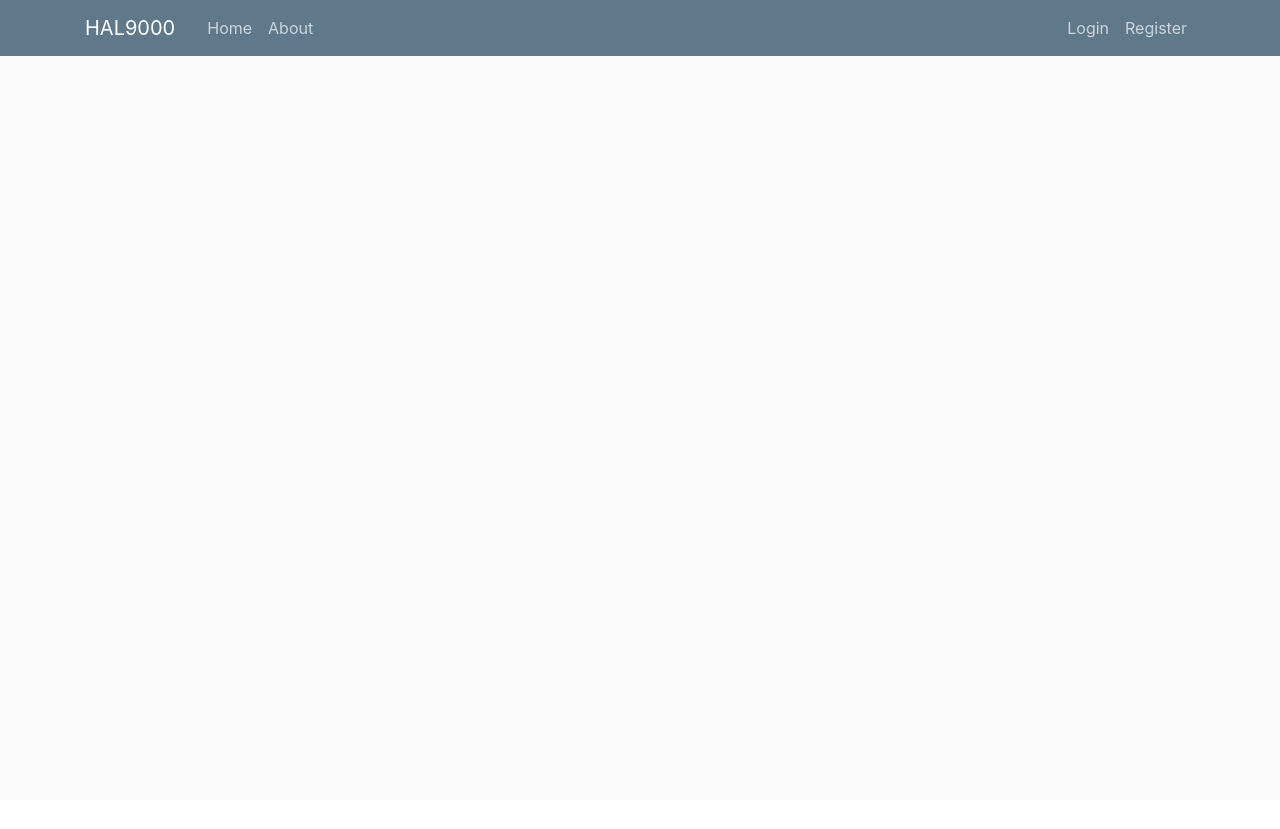
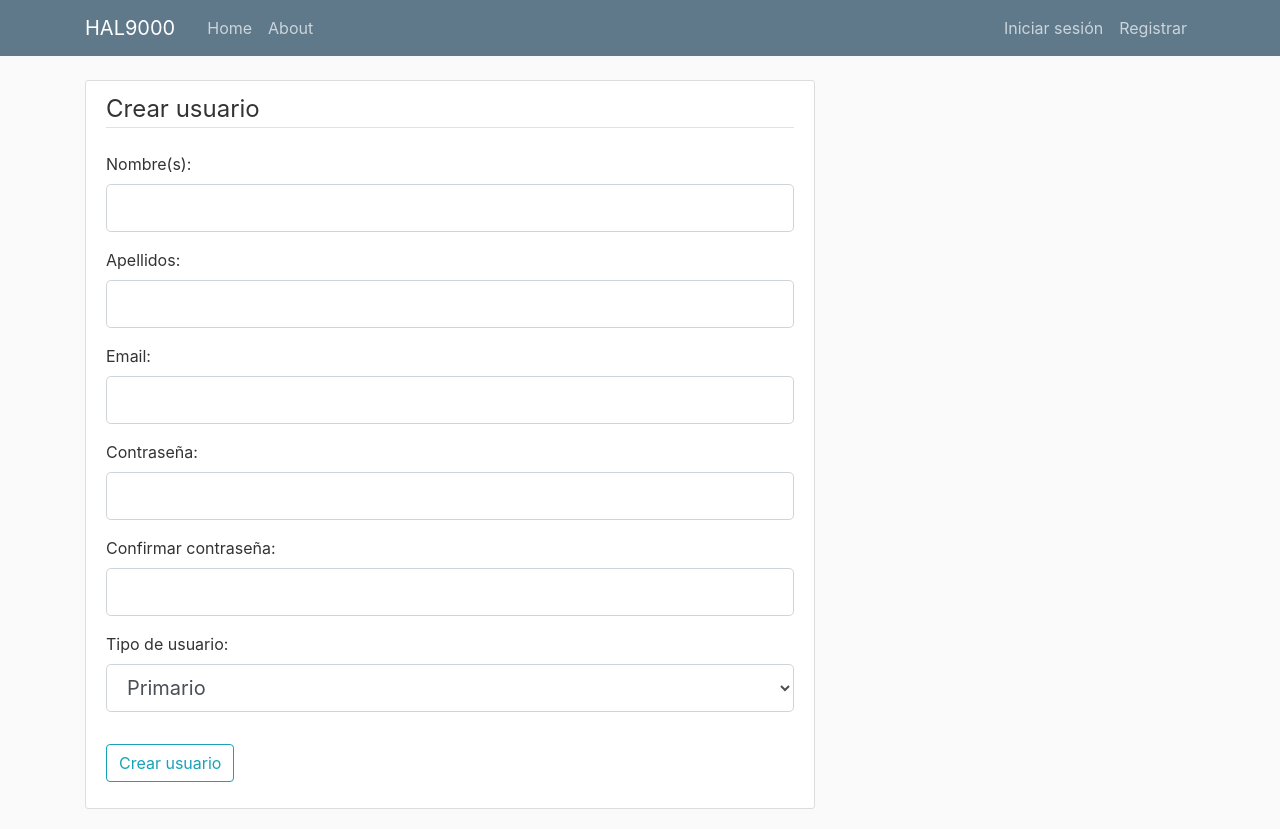
Before and after one commit to adolfojara10/tesis-bot-backend, a Flask app: page /registrarUsuario in a window 1280 px wide. Before the commit the page ends 56 px from the top, so only its background shows below. Run offline with Flask 2, Linux system fonts and the light colour scheme; some libraries are stand-ins or nearby versions.

Commit message:
registrarUsuario.html funcional

```diff
--- a/bot_backend.py
+++ b/bot_backend.py
@@ -1,4 +1,4 @@
-from flask import Flask, render_template
+from flask import Flask, render_template, flash, redirect, url_for
 from forms import RegistrateMainUserForm, LoginForm, RegistrateSubUserForm, RegistrateCameraForm, RegistrateHouseForm
 from waitress import serve
 import time
@@ -85,18 +85,41 @@ def recibir_mensajes():
 def home():
     return render_template("home.html", posts=posts)
 
-@app.route("/registrarUsuario")
+
+@app.route("/registrarUsuario", methods=['POST', "GET"])
 def registrarUsuario():
     form = RegistrateMainUserForm()
+
+    if form.validate_on_submit():
+
+        flash(f"Cuenta creada con exito", category="success")
+
+        return redirect(url_for("login"))
 
     return render_template("registrarUsuario.html", title="Registrar", form=form)
 
 
 @app.route("/login")
-def registrarUsuario():
+def login():
     form = LoginForm()
 
     return render_template("login.html", title="Login", form=form)
+
+@app.route("/registrarCamara")
+def registrarCamara():
+
+    form = RegistrateHouseForm()
+
+    return render_template("registrarCasa.html", title="Casa", form=form)
+
+
+@app.route("/registrarCasa")
+def registrarCasa():
+
+    form = RegistrateHouseForm()
+
+    return render_template("registrarCasa.html", title="Casa", form=form)
+
 
 
 @app.route("/about")
--- a/forms.py
+++ b/forms.py
@@ -12,7 +12,7 @@ class RegistrateMainUserForm(FlaskForm):
 
     password = PasswordField("Contraseña: ", validators=[DataRequired(), Length(2,32)])
     confirm_password = PasswordField("Confirmar contraseña: ", validators=[DataRequired(),
-                                    Length(2,32), EqualTo(password)])
+                                    Length(2,32), EqualTo("password")])
 
     tipo = SelectField("Tipo de usuario: ", choices=[("Primario", "Primario"), ("Secundario", "Secundario")])
 
@@ -27,7 +27,7 @@ class RegistrateSubUserForm(FlaskForm):
 
     password = PasswordField("Contraseña: ", validators=[DataRequired(), Length(2,32)])
     confirm_password = PasswordField("Confirmar contraseña: ", validators=[DataRequired(),
-                                    Length(2,32), EqualTo(password)])
+                                    Length(2,32), EqualTo("password")])
 
     tipo = SelectField("Tipo de usuario: ", choices=[("Primario", "Primario"), ("Secundario", "Secundario")])
 
--- a/templates/layout.html
+++ b/templates/layout.html
@@ -32,8 +32,8 @@
               </div>
               <!-- Navbar Right Side -->
               <div class="navbar-nav">
-                <a class="nav-item nav-link" href="/login">Login</a>
-                <a class="nav-item nav-link" href="/register">Register</a>
+                <a class="nav-item nav-link" href="/login">Iniciar sesión</a>
+                <a class="nav-item nav-link" href="/registrarUsuario">Registrar</a>
               </div>
             </div>
           </div>
@@ -42,6 +42,17 @@
       <main role="main" class="container">
         <div class="row">
           <div class="col-md-8">
+            {% with messages = get_flashed_messages(with_categories=true) %}
+                {% if messages %}
+                    {% for category,msg in messages %}
+                        <div class="alert alert-{{category}}">
+
+                            {{ msg }}
+
+                        </div>
+                    {% endfor %}
+                {% endif %}
+            {% endwith %}
             {% block content %}{% endblock %}
           </div>
 
--- a/templates/registrarUsuario.html
+++ b/templates/registrarUsuario.html
@@ -1,6 +1,129 @@
 {% extends "layout.html" %}
 
 {% block content %}
+<div class="content-section">
+    <form method="POST" action="">
+        {{ form.hidden_tag() }}
+
+        <fieldset class="form-group">
+            <legend class="border-bottom mb-4">
+                Crear usuario
+            </legend>
+
+            <div class="form-group">
+                {{ form.nombre.label(class="form-control-label") }}
+
+                {% if form.nombre.errors %}
+                {{ form.nombre(class="form-control form-control-lg is-invalid") }}
+                <div class="invalid-feedback">
+                    {% for error in form.nombre.errors %}
+                    <span>{{ error }}</span>
+                    {% endfor %}
+                </div>
+                {% else %}
+                {{ form.nombre(class="form-control form-control-lg") }}
+                {% endif %}
+            </div>
+
+            <div class="form-group">
+                {{ form.apellido.label(class="form-control-label") }}
+
+                {% if form.apellido.errors %}
+                {{ form.apellido(class="form-control form-control-lg is-invalid") }}
+                <div class="invalid-feedback">
+                    {% for error in form.apellido.errors %}
+                    <span>{{ error }}</span>
+                    {% endfor %}
+                </div>
+                {% else %}
+                {{ form.apellido(class="form-control form-control-lg") }}
+                {% endif %}
+            </div>
+
+            <div class="form-group">
+                {{ form.email.label(class="form-control-label") }}
+
+                {% if form.email.errors %}
+                {{ form.email(class="form-control form-control-lg is-invalid") }}
+
+                <div class="invalid-feedback">
+                    {% for error in form.email.errors %}
+                    <span>{{ error }} </span>
+                    {% endfor %}
+                </div>
+
+                {% else %}
+                <!-- in case there are no errors -->
+                {{ form.email(class="form-control form-control-lg") }}
+                {% endif %}
+
+            </div>
+
+            <div class="form-group">
+                {{ form.password.label(class="form-control-label") }}
+
+                {% if form.password.errors %}
+                {{ form.password(class="form-control form-control-lg is-invalid") }}
+
+                <div class="invalid-feedback">
+                    {% for error in form.password.errors %}
+                    <span>{{ error }} </span>
+                    {% endfor %}
+                </div>
+
+                {% else %}
+                <!-- in case there are no errors -->
+                {{ form.password(class="form-control form-control-lg") }}
+                {% endif %}
+            </div>
+
+            <div class="form-group">
+                {{ form.confirm_password.label(class="form-control-label") }}
+
+                {% if form.confirm_password.errors %}
+                {{ form.confirm_password(class="form-control form-control-lg is-invalid") }}
+
+                <div class="invalid-feedback">
+                    {% for error in form.confirm_password.errors %}
+                    <span>{{ error }} </span>
+                    {% endfor %}
+                </div>
+
+                {% else %}
+                <!-- in case there are no errors -->
+                {{ form.confirm_password(class="form-control form-control-lg") }}
+                {% endif %}
+
+            </div>
+
+            <div class="form-group">
+                {{ form.tipo.label(class="form-control-label") }}
+                {% if form.tipo.errors %}
+                {{ form.tipo(class="form-control form-control-lg is-invalid") }}
+                <div class="invalid-feedback">
+                    {% for error in form.tipo.errors %}
+                    <span>{{ error }}</span>
+                    {% endfor %}
+                </div>
+                {% else %}
+                {{ form.tipo(class="form-control form-control-lg") }}
+                {% endif %}
+            </div>
+
+
+
+        </fieldset>
+
+        <div class="form-group">
+            {{ form.submit(class="btn btn-outline-info") }}
+        </div>
+
+
+
+    </form>
+
+
+</div>
 
 
 {% endblock content %}
```
